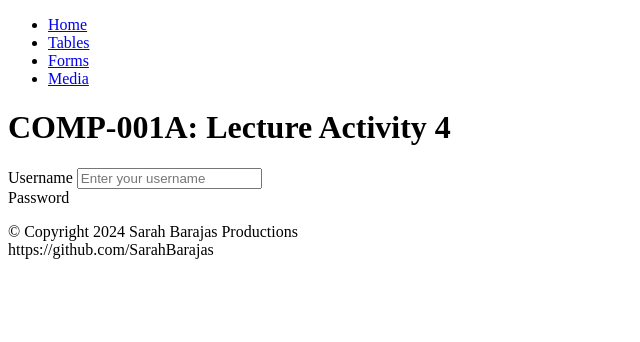
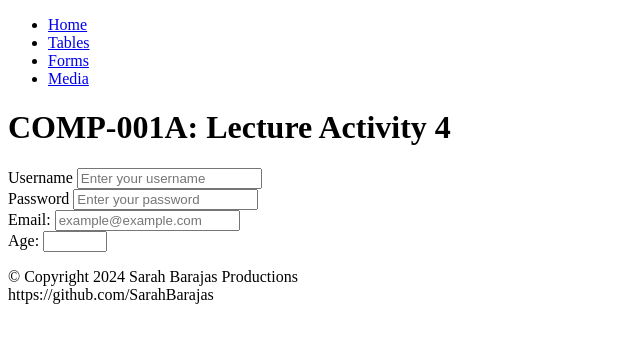
Before and after one commit to SarahBarajas/COMP001A.LectureActivity4, a plain HTML site: page forms.html in a window 1280 px wide. Shown: the whole page, without its empty margins (0-640 px from the left). Drawn offline with Linux system fonts and the light colour scheme.

Commit message:
number field

```diff
--- a/forms.html
+++ b/forms.html
@@ -29,6 +29,32 @@
 
             <!--label and password input field-->
             <label for="password">Password</label>
+            <input type="text" id="password" name="password" placeholder="Enter your password">
+
+            <br>
+
+            <!--label and email input field-->
+            <label for="email">Email:</label>
+            <input type="email" id="email" name="email" placeholder="example@example.com">
+
+            <br>
+
+            <!--label and number input field-->
+            <label for="age">Age:</label>
+            <input type="number" id="age" name="age" min="1" max="100">
+
+
+
+
+
+
+
+
+
+
+
+
+
 
 
 
```
